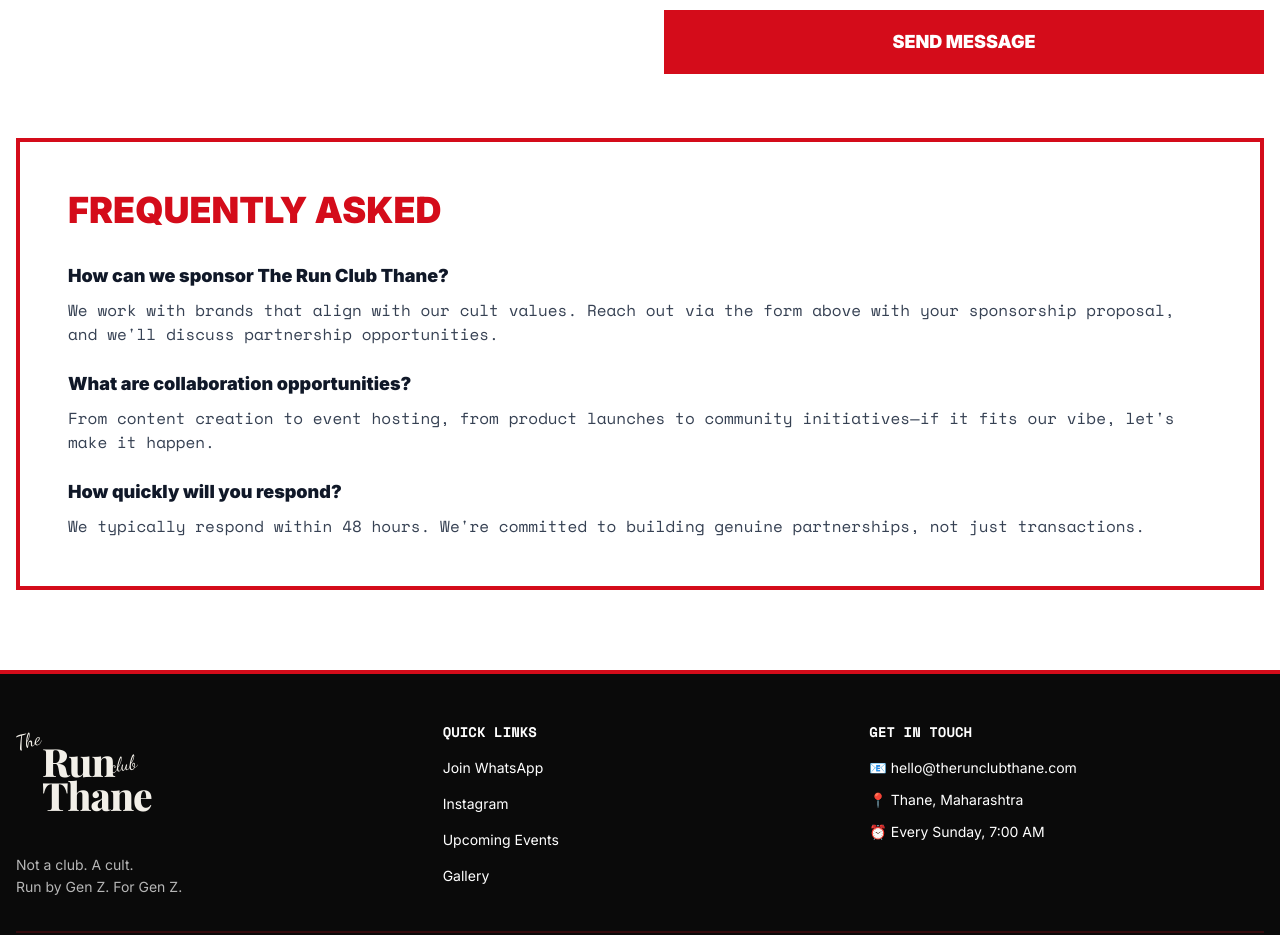
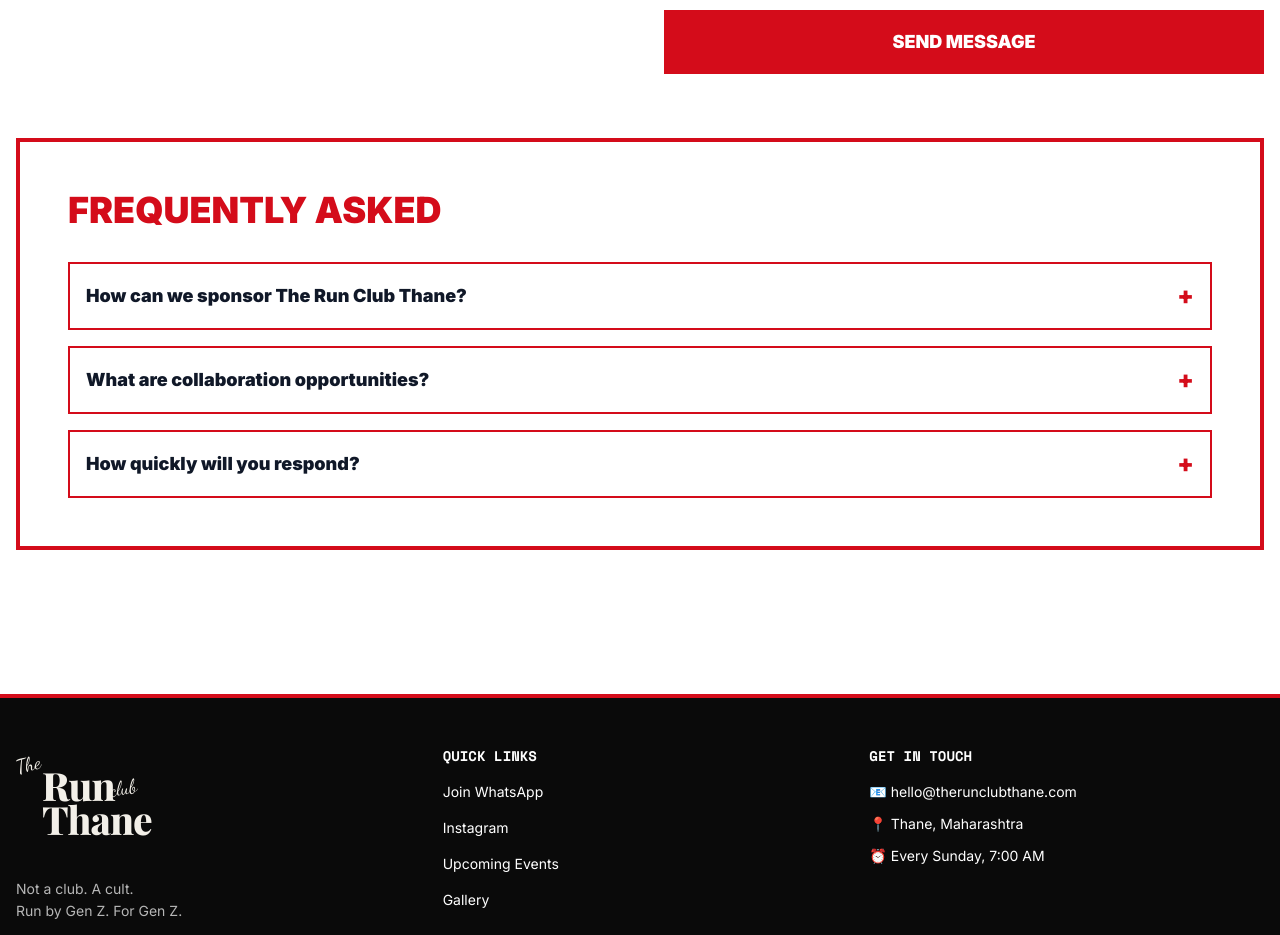
Before and after one commit to rithvikshettyy/trct.in, a Next.js app: page /contact in a window 1280 px wide. Shown: the part 1160-2095 px from the top of the page. Built offline with nearby package versions, Linux system fonts and the light colour scheme.

Commit message:
Convert FAQ to interactive accordion and add brutalist hover shadows to contact/about pages

```diff
--- a/app/about/page.tsx
+++ b/app/about/page.tsx
@@ -39,7 +39,7 @@ export default function AboutPage() {
 
           {/* Story Section */}
           <div className="grid md:grid-cols-2 gap-12 mb-16">
-            <div className="border-4 border-primary p-8">
+            <div className="border-4 border-primary p-8 transition-all duration-300 hover:-translate-y-2 hover:shadow-[8px_8px_0_0_#000]">
               <h2 className="text-4xl font-black text-primary mb-4">THE STORY</h2>
               <p className="font-mono text-gray-700 mb-4">
                 In 2024, two teenagers with a passion for running decided to create something different. No corporate
@@ -95,7 +95,7 @@ export default function AboutPage() {
               {founders.map((founder) => (
                 <div
                   key={founder.name}
-                  className="border-4 border-primary p-8 hover:bg-primary hover:text-white transition-all duration-300 group"
+                  className="border-4 border-primary p-8 hover:bg-primary hover:text-white transition-all duration-300 group hover:-translate-y-2 hover:shadow-[8px_8px_0_0_#000]"
                 >
                   <div className="mb-4">
                     <p className="text-sm font-mono font-bold opacity-70 group-hover:opacity-100">
@@ -132,7 +132,7 @@ export default function AboutPage() {
           </div>
 
           {/* Contact Info */}
-          <div className="border-4 border-primary p-6 md:p-8 text-center overflow-hidden">
+          <div className="border-4 border-primary p-6 md:p-8 text-center overflow-hidden transition-all duration-300 hover:-translate-y-2 hover:shadow-[8px_8px_0_0_#000]">
             <h3 className="text-2xl font-black text-primary mb-2">GET IN TOUCH</h3>
             <p className="text-sm sm:text-base md:text-lg font-mono text-gray-700 break-all sm:break-normal">
               therunclubthane@gmail.com
--- a/app/contact/page.tsx
+++ b/app/contact/page.tsx
@@ -210,30 +210,49 @@ export default function ContactPage() {
           </div>
 
           {/* FAQ Section */}
-          <div className="bg-white border-4 border-primary p-12">
+          <div className="bg-white border-4 border-primary p-8 md:p-12 mb-16">
             <h2 className="text-4xl font-black text-primary mb-8">FREQUENTLY ASKED</h2>
-            <div className="space-y-6">
-              <div>
-                <h3 className="font-black text-lg text-gray-900 mb-2">How can we sponsor The Run Club Thane?</h3>
-                <p className="font-mono text-gray-700">
-                  We work with brands that align with our cult values. Reach out via the form above with your
-                  sponsorship proposal, and we'll discuss partnership opportunities.
-                </p>
-              </div>
-              <div>
-                <h3 className="font-black text-lg text-gray-900 mb-2">What are collaboration opportunities?</h3>
-                <p className="font-mono text-gray-700">
-                  From content creation to event hosting, from product launches to community initiatives—if it fits our
-                  vibe, let's make it happen.
-                </p>
-              </div>
-              <div>
-                <h3 className="font-black text-lg text-gray-900 mb-2">How quickly will you respond?</h3>
-                <p className="font-mono text-gray-700">
-                  We typically respond within 48 hours. We're committed to building genuine partnerships, not just
-                  transactions.
-                </p>
-              </div>
+            <div className="space-y-4">
+              {[
+                {
+                  question: "How can we sponsor The Run Club Thane?",
+                  answer: "We work with brands that align with our cult values. Reach out via the form above with your sponsorship proposal, and we'll discuss partnership opportunities."
+                },
+                {
+                  question: "What are collaboration opportunities?",
+                  answer: "From content creation to event hosting, from product launches to community initiatives—if it fits our vibe, let's make it happen."
+                },
+                {
+                  question: "How quickly will you respond?",
+                  answer: "We typically respond within 48 hours. We're committed to building genuine partnerships, not just transactions."
+                }
+              ].map((faq, index) => (
+                <div key={index} className="border-2 border-primary overflow-hidden transition-all duration-300 hover:-translate-y-1 hover:shadow-[4px_4px_0_0_#000]">
+                  <button
+                    onClick={() => {
+                      const element = document.getElementById(`faq-${index}`);
+                      if (element) {
+                        const isExpanded = element.style.maxHeight !== '0px';
+                        element.style.maxHeight = isExpanded ? '0px' : `${element.scrollHeight}px`;
+                        element.parentElement?.querySelector('.icon')?.classList.toggle('rotate-45', !isExpanded);
+                      }
+                    }}
+                    className="w-full flex items-center justify-between p-4 text-left hover:bg-primary/5 transition-colors group"
+                  >
+                    <span className="font-black text-lg text-gray-900 group-hover:text-primary transition-colors">{faq.question}</span>
+                    <span className="icon font-black text-2xl text-primary transition-transform duration-300">+</span>
+                  </button>
+                  <div
+                    id={`faq-${index}`}
+                    style={{ maxHeight: '0px' }}
+                    className="overflow-hidden transition-all duration-300 ease-in-out bg-primary/5"
+                  >
+                    <div className="p-4 pt-0 font-mono text-gray-700 border-t border-primary/10">
+                      {faq.answer}
+                    </div>
+                  </div>
+                </div>
+              ))}
             </div>
           </div>
         </div>
```
